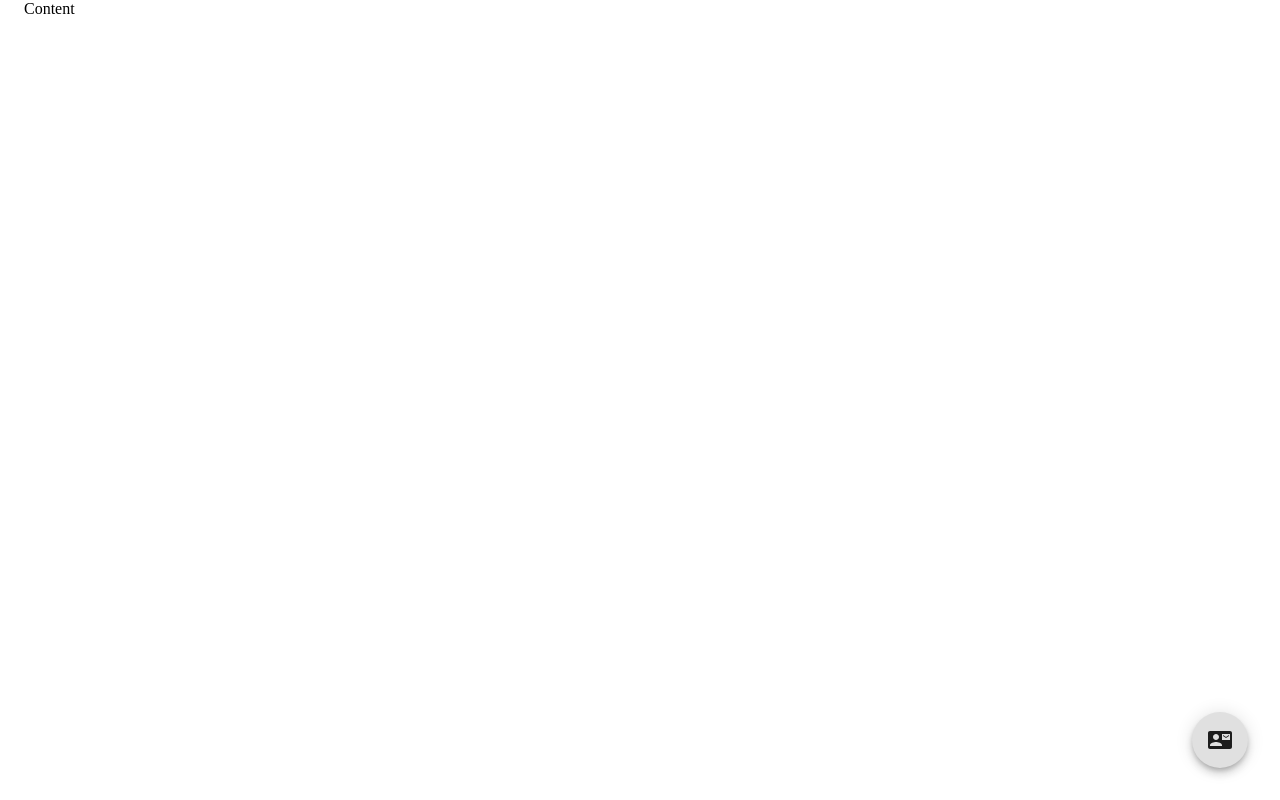
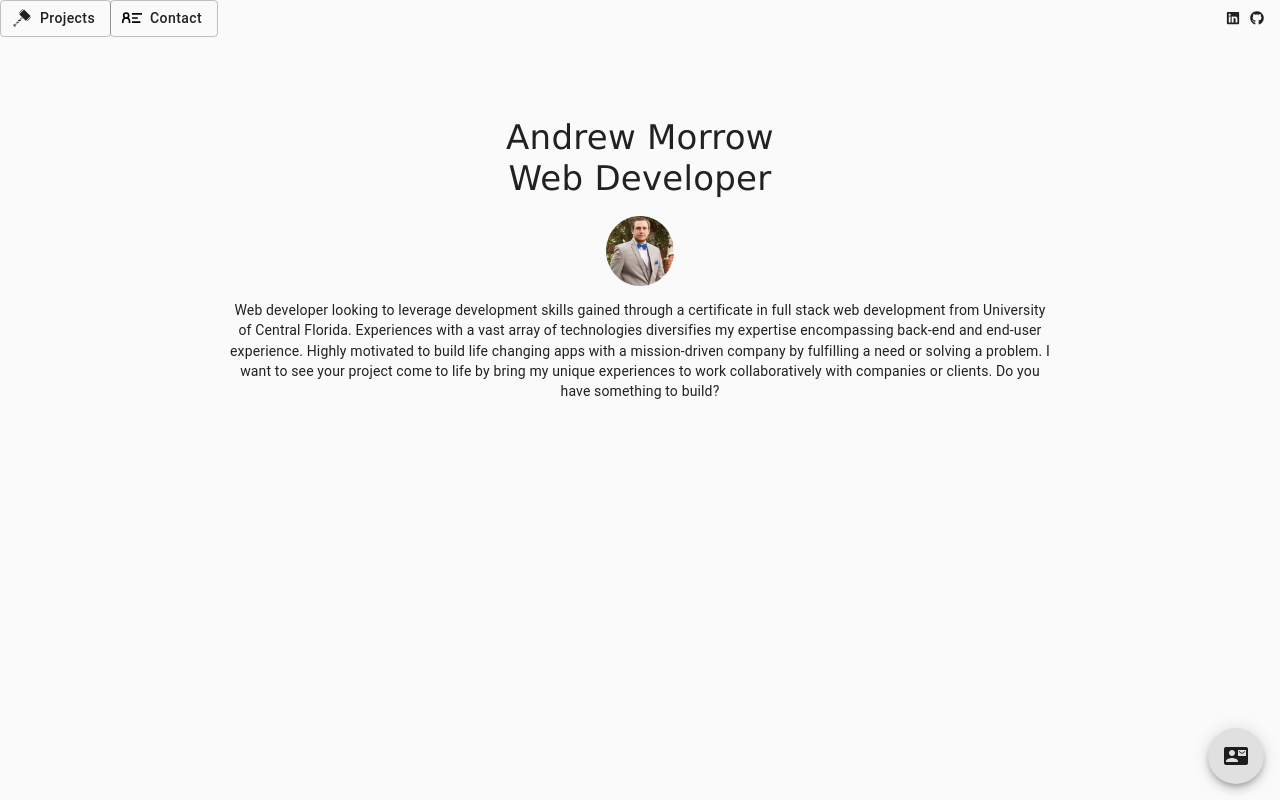
Before and after one commit to AndrewMorrow/portfolio-react, a React (Create React App) app: page / in a window 1280 px wide. Built offline with nearby package versions, Linux system fonts and the light colour scheme.

Commit message:
fixes button bug and adds dark theme

```diff
--- a/src/App.js
+++ b/src/App.js
@@ -1,17 +1,40 @@
 import "./App.css";
 import Homepage from "./components/pages/homepage/Homepage";
 import { BrowserRouter as Router, Route, Switch } from "react-router-dom";
+import Footer from "./components/layout/footer/Footer";
+import Navigation from "./components/layout/nav/Navigation";
+import { createMuiTheme, ThemeProvider } from "@material-ui/core/styles";
+import { CssBaseline } from "@material-ui/core";
+import React from "react";
+import useMediaQuery from "@material-ui/core/useMediaQuery";
 
 function App() {
+    const prefersDarkMode = useMediaQuery("(prefers-color-scheme: dark)");
+
+    const theme = React.useMemo(
+        () =>
+            createMuiTheme({
+                palette: {
+                    type: prefersDarkMode ? "dark" : "light",
+                },
+            }),
+        [prefersDarkMode]
+    );
     return (
         <>
+            <ThemeProvider theme={theme}>
+                <CssBaseline>
                     <Router>
+                        <Navigation />
                         <Switch>
                             <Route exact path="/">
                                 <Homepage />
                             </Route>
                         </Switch>
                     </Router>
+                    <Footer />
+                </CssBaseline>
+            </ThemeProvider>
         </>
     );
 }
--- /dev/null
+++ b/src/components/layout/footer/Footer.js
@@ -0,0 +1,13 @@
+import React from "react";
+import ContactMailIcon from "@material-ui/icons/ContactMail";
+import { Fab } from "@material-ui/core";
+
+const Footer = () => {
+    return (
+        <Fab className="contactFab">
+            <ContactMailIcon />
+        </Fab>
+    );
+};
+
+export default Footer;
--- /dev/null
+++ b/src/components/layout/nav/Navigation.js
@@ -0,0 +1,45 @@
+import React from "react";
+import { Button, ButtonGroup } from "@material-ui/core";
+import "./nav.css";
+import { GiThorHammer } from "react-icons/gi";
+import { GrContactInfo } from "react-icons/gr";
+import { FaLinkedin, FaGithub } from "react-icons/fa";
+import { Link } from "react-router-dom";
+
+const Navigation = () => {
+    return (
+        <nav>
+            <ButtonGroup
+                orientation="horizontal"
+                color="primary"
+                aria-label="vertical text button group"
+                variant="outlined"
+                className="buttonGroup"
+            >
+                <Link to="/projects" className="navBtn">
+                    <Button
+                        variant="outlined"
+                        startIcon={<GiThorHammer />}
+                        className="navBtn"
+                    >
+                        Projects
+                    </Button>
+                </Link>
+                <Link to="/contact" className="navBtn">
+                    <Button
+                        variant="outlined"
+                        startIcon={<GrContactInfo />}
+                        className="navBtn"
+                    >
+                        Contact
+                    </Button>
+                </Link>
+            </ButtonGroup>
+
+            <FaLinkedin style={{ marginLeft: "auto", marginRight: "10px" }} />
+            <FaGithub style={{ marginRight: "1rem" }} />
+        </nav>
+    );
+};
+
+export default Navigation;
--- /dev/null
+++ b/src/components/layout/nav/nav.css
@@ -0,0 +1,18 @@
+nav {
+    display: flex;
+    align-items: center;
+}
+
+.navBtn {
+    text-decoration: none !important;
+    text-transform: none !important;
+}
+
+.buttonGroup {
+    display: flex;
+}
+
+/* .contactIcons {
+    margin-left: auto;
+    margin-right: 1rem;
+} */
--- a/src/components/pages/homepage/Homepage.js
+++ b/src/components/pages/homepage/Homepage.js
@@ -1,17 +1,50 @@
 import React from "react";
-import { Container, Box, Button, Fab } from "@material-ui/core";
+import {
+    Container,
+    Box,
+    Button,
+    Fab,
+    Typography,
+    Grid,
+} from "@material-ui/core";
 import "./homepage.css";
-import ContactMailIcon from "@material-ui/icons/ContactMail";
+import RoundPic from "../../../assets/images/profileRoundFinal.png";
 
 const Homepage = () => {
     return (
         <main className="mainContainer">
-            <Container>
-                <div>Content</div>
+            <Container className="muiContainer">
+                <Typography variant="h4" className="headingText">
+                    Andrew Morrow
+                </Typography>
+                <Typography variant="h4" className="headingText">
+                    Web Developer
+                </Typography>
+                <div className="centered mt-sm">
+                    <img src={RoundPic} alt="" style={{ height: "70px" }} />
+                </div>
+                <Grid container justify="center">
+                    <Grid item md={8} sm={10} xs={12}>
+                        <article>
+                            <p className="centered bioStyle">
+                                Web developer looking to leverage development
+                                skills gained through a certificate in full
+                                stack web development from University of Central
+                                Florida. Experiences with a vast array of
+                                technologies diversifies my expertise
+                                encompassing back-end and end-user experience.
+                                Highly motivated to build life changing apps
+                                with a mission-driven company by fulfilling a
+                                need or solving a problem. I want to see your
+                                project come to life by bring my unique
+                                experiences to work collaboratively with
+                                companies or clients. Do you have something to
+                                build?
+                            </p>
+                        </article>
+                    </Grid>
+                </Grid>
             </Container>
-            <Fab className="contactFab">
-                <ContactMailIcon />
-            </Fab>
         </main>
     );
 };
--- a/src/components/pages/homepage/homepage.css
+++ b/src/components/pages/homepage/homepage.css
@@ -1,13 +1,35 @@
-.mainContainer {
+/* .mainContainer {
     height: 100vh;
     width: 100vw;
-    position: relative;
+    position: absolute;
     top: 0;
     left: 0;
-}
+} */
 
 .contactFab {
     position: fixed !important;
-    bottom: 2rem;
-    right: 2rem;
+    bottom: 1rem;
+    right: 1rem;
 }
+
+.headingText {
+    margin-top: 2rem;
+    display: flex;
+    font-family: Verdana, Geneva, Tahoma, sans-serif !important;
+    justify-content: center;
+}
+
+.centered {
+    display: flex;
+    justify-content: center;
+    text-align: center;
+}
+
+.muiContainer {
+    margin-top: 10vh;
+    justify-content: center;
+}
+
+.mt-sm {
+    margin-top: 1rem;
+}
--- a/src/index.js
+++ b/src/index.js
@@ -1,11 +1,5 @@
 import React from "react";
 import ReactDOM from "react-dom";
 import App from "./App";
-import { CssBaseline } from "@material-ui/core";
 
-ReactDOM.render(
-    // <CssBaseline>
-    <App />,
-    // </CssBaseline>
-    document.getElementById("root")
-);
+ReactDOM.render(<App />, document.getElementById("root"));
```
Also changed, not shown: src/assets/images/profileRoundFinal.png (added), src/components/layout/footer/footer.css (added). Lines whose indentation alone changed are shown as unchanged.
